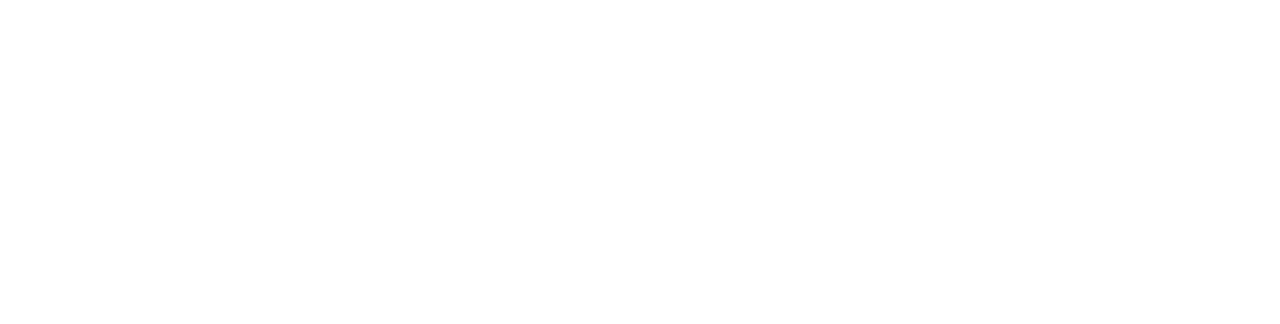
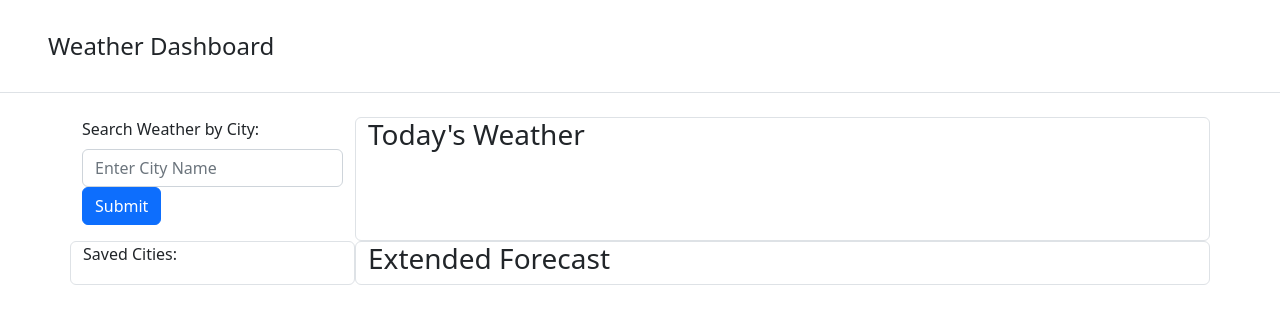
Before and after one commit to thisisjona/weather-app, a plain HTML site: page index.html in a window 1280 px wide. Drawn offline with nearby package versions, Linux system fonts and the light colour scheme.

Commit message:
added submit button

```diff
--- a/index.html
+++ b/index.html
@@ -5,11 +5,45 @@
     <meta http-equiv="X-UA-Compatible" content="IE=edge">
     <meta name="viewport" content="width=device-width, initial-scale=1.0">
     <link href="https://cdn.jsdelivr.net/npm/bootstrap@5.2.0-beta1/dist/css/bootstrap.min.css" rel="stylesheet" integrity="sha384-0evHe/X+R7YkIZDRvuzKMRqM+OrBnVFBL6DOitfPri4tjfHxaWutUpFmBp4vmVor" crossorigin="anonymous">
+    <link rel="stylesheet" href="https://cdn.jsdelivr.net/npm/bootstrap-icons@1.8.3/font/bootstrap-icons.css">
     <title>Weather App</title>
 </head>
 <body>
+    <header class="d-flex flex-wrap justify-content-center py-3 mb-4 border-bottom">
+        <a href="/" class="d-flex align-items-center mb-3 mb-md-0 me-md-auto text-dark text-decoration-none">
+          <svg class="bi me-2" width="40" height="60"><use xlink:href="#bootstrap"></use></svg>
+          <span class="fs-4 ">Weather Dashboard</span>
+        </a>
+      </header>
 
+    <main>
+        <div class="container">
+            <div class="row">
+                <div class="mb-3 col-3">
+                    <label for="formGroupExampleInput" class="form-label">Search Weather by City:</label>
+                    <input type="text" class="form-control" id="formGroupExampleInput" placeholder="Enter City Name">
+                    <input class="btn btn-primary" type="submit" value="Submit">
+                  </div>
+                  <div class="border col-9 card" id="todays-weather">
+                    <h3>Today's Weather</h3>
+                </div>
+            </div>
+            <div class="row">
+                <div class="border col-3 card" >
+                    <p>Saved Cities:</p>
+                </div>
+                <div class="border col-9 card" id="extended-forecast">
+                    <h3>Extended Forecast</h3>
+                </div>
+            </div>
 
+        </div>
+    </main>
+    <script type="text/javascript" src="./assets/js/script.js"></script>
+    <script
+    src="https://code.jquery.com/jquery-3.6.0.min.js"
+    integrity="sha256-/xUj+3OJU5yExlq6GSYGSHk7tPXikynS7ogEvDej/m4="
+    crossorigin="anonymous"></script>
     <script src="https://cdn.jsdelivr.net/npm/@popperjs/core@2.11.5/dist/umd/popper.min.js" integrity="sha384-Xe+8cL9oJa6tN/veChSP7q+mnSPaj5Bcu9mPX5F5xIGE0DVittaqT5lorf0EI7Vk" crossorigin="anonymous"></script>
     <script src="https://cdn.jsdelivr.net/npm/bootstrap@5.2.0-beta1/dist/js/bootstrap.min.js" integrity="sha384-kjU+l4N0Yf4ZOJErLsIcvOU2qSb74wXpOhqTvwVx3OElZRweTnQ6d31fXEoRD1Jy" crossorigin="anonymous"></script>
 </body>
```
